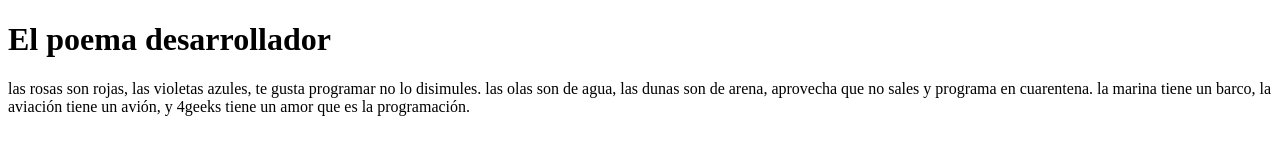
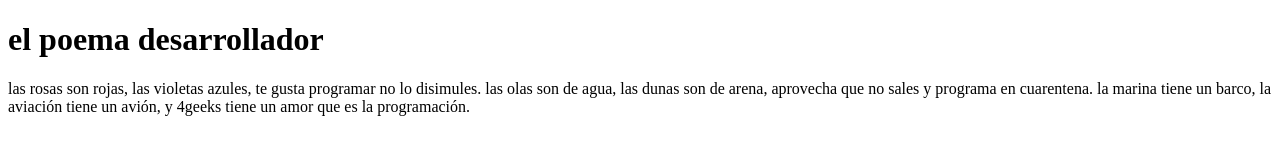
Before and after one commit to ernestomedinam/proyecto-ficticio, a plain HTML site: page index.html in a window 1280 px wide. Drawn offline with Linux system fonts and the light colour scheme.

Commit message:
:pencil: Cambia título a minúsculas

```diff
--- a/index.html
+++ b/index.html
@@ -8,7 +8,7 @@
 </head>
 <body>
     <div class="container">
-        <h1>El poema desarrollador</h1>
+        <h1>el poema desarrollador</h1>
         <p>las rosas son rojas,
             las violetas azules,
             te gusta programar
```
